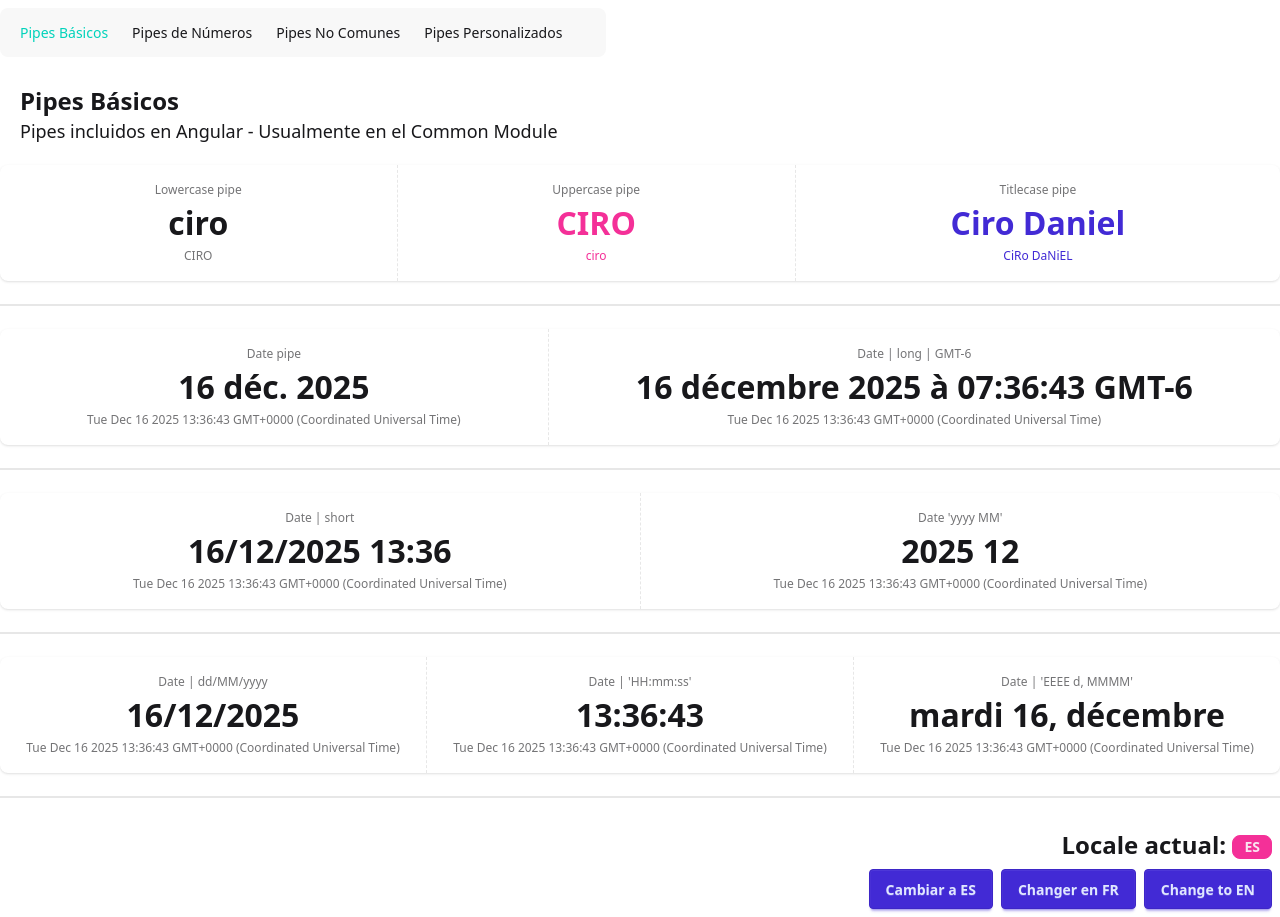
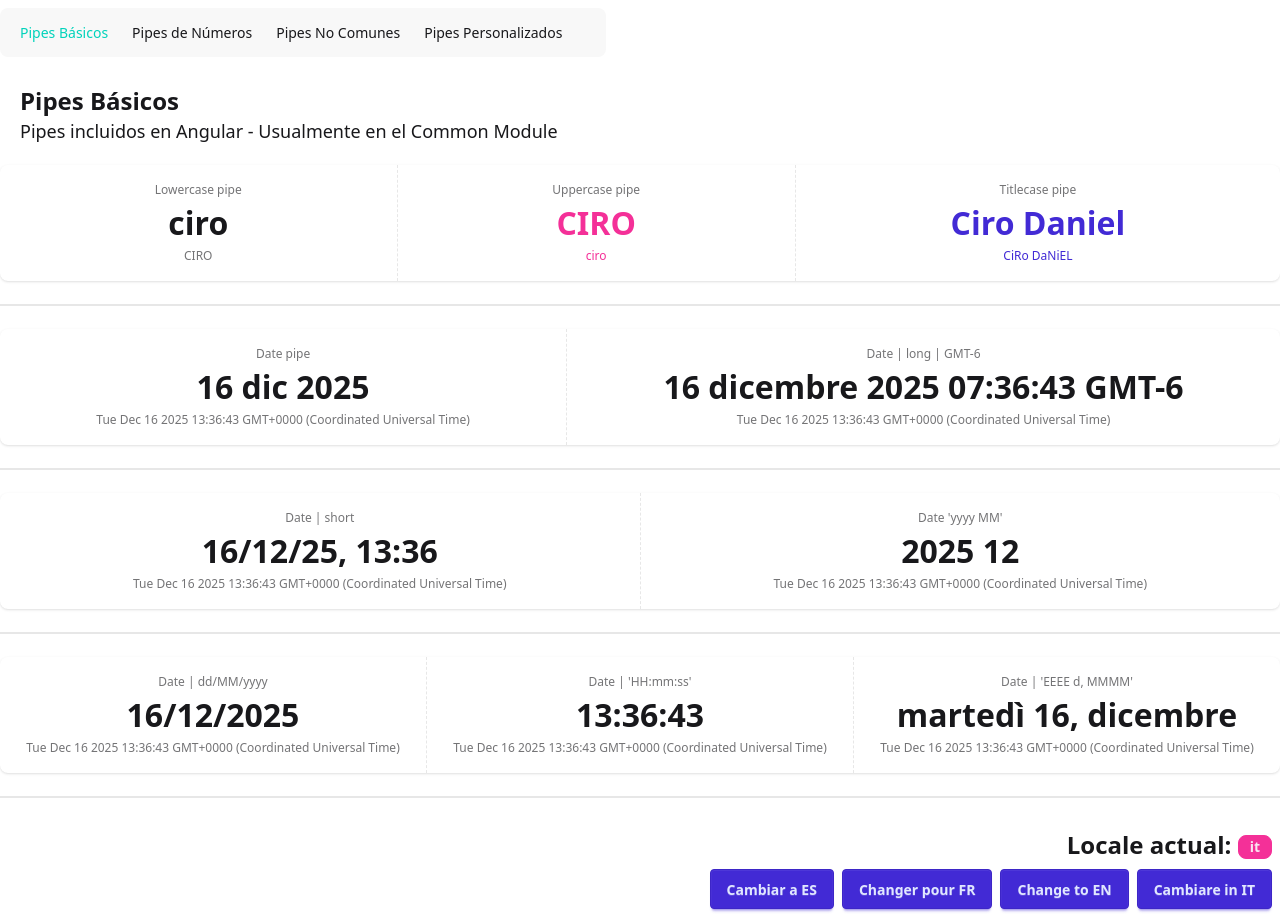
Before and after one commit to ciroribba/angular_level_4, an Angular app: page /basic in a window 1280 px wide. Built offline with nearby package versions, Linux system fonts and the light colour scheme.

Commit message:
add dinamic change language

```diff
--- a/src/app/app.config.ts
+++ b/src/app/app.config.ts
@@ -6,10 +6,13 @@ import { routes } from './app.routes';
 import localeEs from '@angular/common/locales/es';
 import localeFr from '@angular/common/locales/fr';
 import localeEn from '@angular/common/locales/en';
+import localeIt from '@angular/common/locales/it';
 import { registerLocaleData } from '@angular/common';
-registerLocaleData(localeEs, 'es-ES');
-registerLocaleData(localeFr, 'fr-FR');
-registerLocaleData(localeEn, 'en-US');
+import { LocaleService } from './services/locale.service';
+registerLocaleData(localeEs, 'es');
+registerLocaleData(localeFr, 'fr');
+registerLocaleData(localeEn, 'en');
+registerLocaleData(localeIt, 'it');
 
 export const appConfig: ApplicationConfig = {
   providers: [
@@ -18,7 +21,9 @@ export const appConfig: ApplicationConfig = {
     provideRouter(routes),
     {
       provide: LOCALE_ID,
-      useValue: 'fr-FR'
+      //useValue: 'it'
+      useFactory: (localeService: LocaleService) => localeService.getCurrentLocale(),//se usa para que el locale se actualice cuando se cambia el locale
+      deps: [LocaleService]
     }
   ]
 };
--- a/src/app/pages/basic-page/basic-page.html
+++ b/src/app/pages/basic-page/basic-page.html
@@ -81,11 +81,12 @@
 
 <div class="flex flex-col gap-2 px-2 py-2 w-full">
   <h1 class="text-2xl font-bold text-right">
-    Locale actual: <span class="badge badge-secondary">ES</span>
+    Locale actual: <span class="badge badge-secondary">{{ currentLocale() }}</span>
   </h1>
   <div class="flex flex-row gap-2 justify-end">
-    <button class="btn btn-primary">Cambiar a ES</button>
-    <button class="btn btn-primary">Changer en FR</button>
-    <button class="btn btn-primary">Change to EN</button>
+    <button class="btn btn-primary" (click)="changeLocale('es')">Cambiar a ES</button>
+    <button class="btn btn-primary" (click)="changeLocale('fr')">Changer pour FR</button>
+    <button class="btn btn-primary" (click)="changeLocale('en')">Change to EN</button>
+    <button class="btn btn-primary" (click)="changeLocale('it')">Cambiare in IT</button>
   </div>
 </div>
--- a/src/app/pages/basic-page/basic-page.ts
+++ b/src/app/pages/basic-page/basic-page.ts
@@ -1,5 +1,7 @@
-import { ChangeDetectionStrategy, Component, effect, signal } from '@angular/core';
+import { ChangeDetectionStrategy, Component, effect, signal, inject, LOCALE_ID } from '@angular/core';
 import { DatePipe, LowerCasePipe, TitleCasePipe, UpperCasePipe } from '@angular/common';
+import { LocaleService } from '../../services/locale.service';
+import { availableLocales } from '../../services/locale.service';
 
 
 @Component({
@@ -9,6 +11,9 @@ import { DatePipe, LowerCasePipe, TitleCasePipe, UpperCasePipe } from '@angular/
   changeDetection: ChangeDetectionStrategy.OnPush,
 })
 export default class BasicPage {
+
+  localeService = inject(LocaleService)
+  currentLocale = signal(inject(LOCALE_ID))
 
   nameLower = signal('ciro');
   nameUpper = signal('CIRO');
@@ -24,4 +29,9 @@ export default class BasicPage {
 
     onCleanup(() => clearInterval(interval));
   });
+
+  changeLocale(locale: availableLocales) {
+    this.localeService.changeLocale(locale);
+  }
+
 }
--- /dev/null
+++ b/src/app/services/locale.service.ts
@@ -0,0 +1,25 @@
+import { Injectable, signal } from '@angular/core';
+
+export type availableLocales = 'es' | 'fr' | 'en' | 'it';
+
+@Injectable({providedIn: 'root'})
+export class LocaleService {
+
+    private currentLocale = signal<availableLocales>('it');
+
+    constructor() {
+        this.currentLocale.set(
+            localStorage.getItem('locale') as availableLocales || 'it'
+        );
+    }
+
+    getCurrentLocale() {
+        return this.currentLocale();
+    }
+
+    changeLocale(locale: availableLocales) {
+        localStorage.setItem('locale', locale);
+        this.currentLocale.set(locale);
+        window.location.reload();
+    }
+}
```
